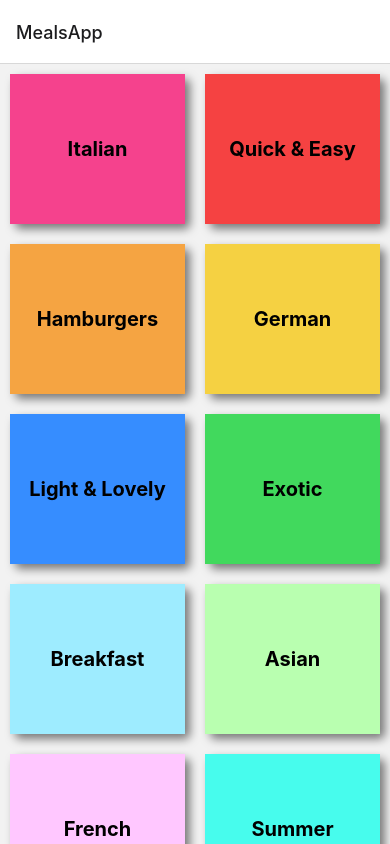
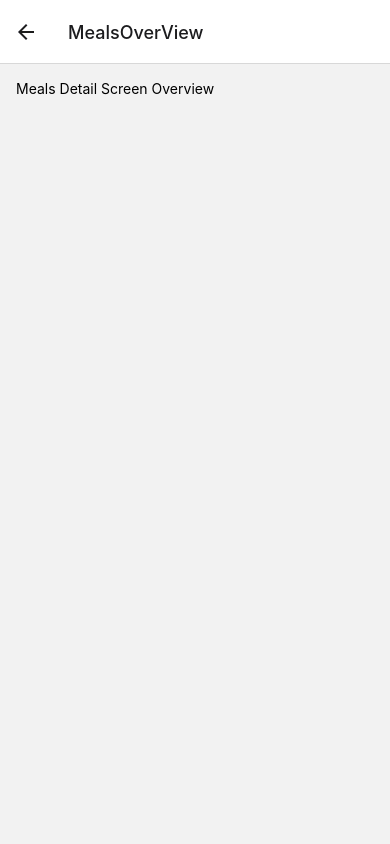
Before and after one commit to gurjnderSingh/RNMealsApp, a React Native app in the folder RNMeals/: screen /MealsOverView in a window 390 px wide. Built offline with nearby package versions, Linux system fonts and the light colour scheme.

Commit message:
Meals overview screen added and navigation to from Meals screen to Meals overscreen completed

```diff
--- a/RNMeals/App.js
+++ b/RNMeals/App.js
@@ -9,6 +9,7 @@
 import React from 'react';
 import {View, StyleSheet} from 'react-native'
 import CategoriesScreen from './screens/CategoriesScreen';
+import MealsOverScreen from './screens/MealsOverViewScreen';
 import { NavigationContainer } from '@react-navigation/native';
 import { createNativeStackNavigator } from '@react-navigation/native-stack'
 
@@ -19,7 +20,8 @@ function App() {
     // <View></View>
     <NavigationContainer>
       <Stack.Navigator>
-        <Stack.Screen name='MealsApp' component={CategoriesScreen}/>
+        <Stack.Screen name='MealsCategories' component={CategoriesScreen}/>
+        <Stack.Screen name='MealsOverView' component={MealsOverScreen}/>
       </Stack.Navigator>
     </NavigationContainer>
   )
--- a/RNMeals/components/CategoryGridTile.js
+++ b/RNMeals/components/CategoryGridTile.js
@@ -1,10 +1,11 @@
 import React from 'react'
 import {Text,View, Pressable, StyleSheet, Platform} from 'react-native'
 
-function CategoryGridTile({title, color}) {
+function CategoryGridTile({title, color,onPressCell}) {
     return(
         <View style= {[style.gridItem]}>
             <Pressable
+            onPress={onPressCell}
             style={({pressed})=> [style.button, pressed ? style.buttonPressed : null]}>
                 <View style={[style.innerContainer,{backgroundColor: color}]}>
                     <Text style={style.title}>{title}</Text>
@@ -14,9 +15,9 @@ function CategoryGridTile({title, color}) {
     )
 }
 
-export default CategoryGridTile
+export default CategoryGridTile;
 const style = StyleSheet.create({
-    gridItem: {
+gridItem:{
         flex:1,
         margin: 10,
         height: 150,
--- a/RNMeals/models/meal.js
+++ b/RNMeals/models/meal.js
@@ -1,4 +1,7 @@
 class Meal {
+  // constructor(name) {
+  //   this.name = name
+  // },
   constructor(
     id,
     categoryIds,
--- a/RNMeals/screens/CategoriesScreen.js
+++ b/RNMeals/screens/CategoriesScreen.js
@@ -7,10 +7,15 @@ import CategoryGridTile from '../components/CategoryGridTile'
 // function renderCategoryItem({item}) {
 //     return <CategoryGridTile title={item.title}/>
 // }
-function renderCategoryItem(itemData) {
-    return <CategoryGridTile title={itemData.item.title} color={itemData.item.color}/>
+
+
+function CategoriesScreen({navigation}){
+  function pressHandler(){
+    navigation.navigate('MealsOverView')
+  }
+  function renderCategoryItem(itemData) {
+    return <CategoryGridTile title={itemData.item.title} color={itemData.item.color} onPressCell={pressHandler}/>
 }
-function CategoriesScreen(){
     return <FlatList
      data={CATEGORIES}
     keyExtractor={(item)=> item.id}
--- /dev/null
+++ b/RNMeals/screens/MealsOverViewScreen.js
@@ -0,0 +1,20 @@
+import React from 'react';
+import {View,Text,StyleSheet} from 'react-native';
+import { MEALS } from '../data/dummy-data';
+
+function MealsOverScreen() {
+    return(
+        <View style={style.container}>
+            <Text>Meals Detail Screen Overview</Text>
+        </View>
+    )
+
+}
+
+export default MealsOverScreen;
+const style = StyleSheet.create({
+    container:{
+        flex:1,
+        padding:16
+    }
+});
```
